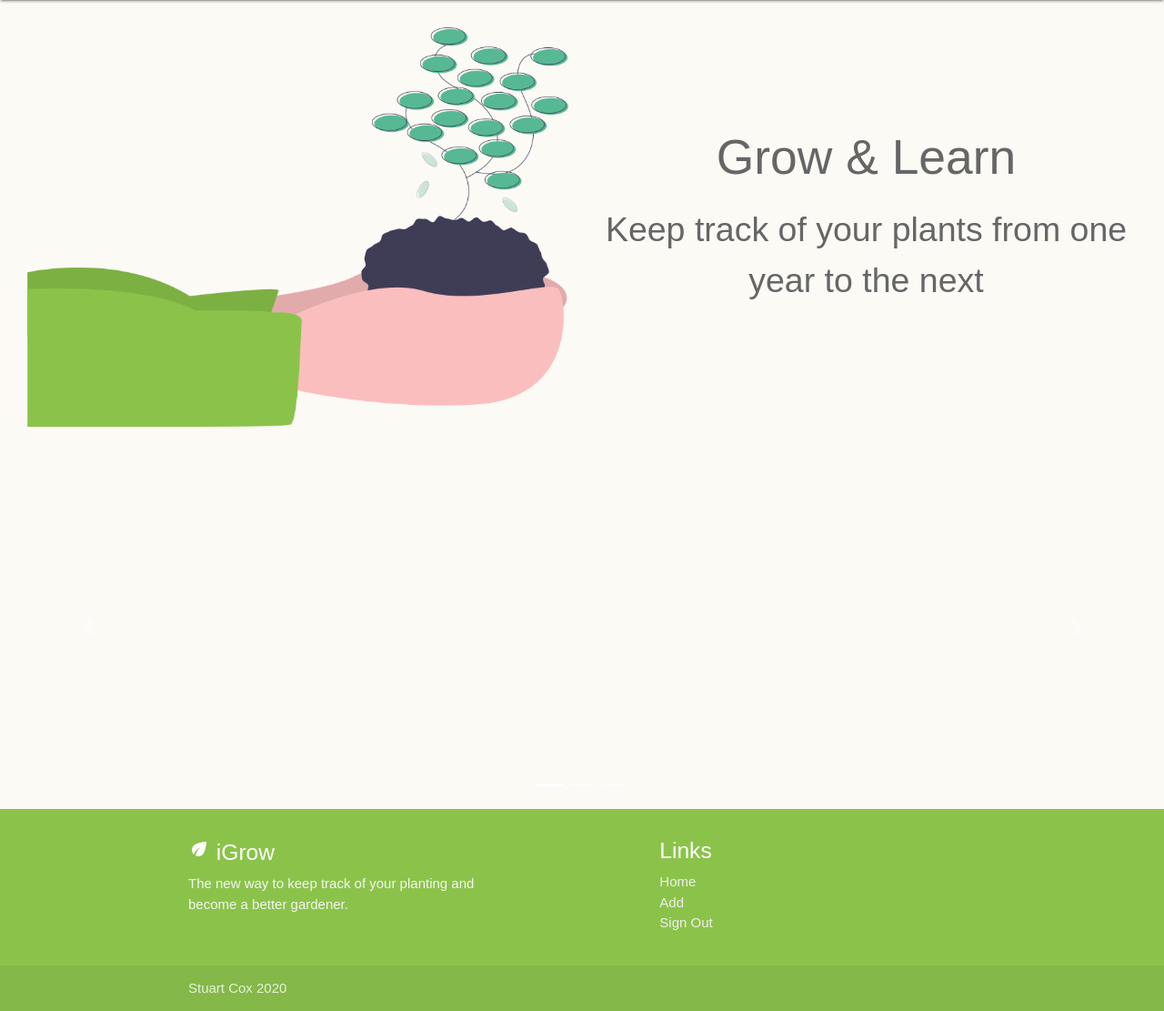
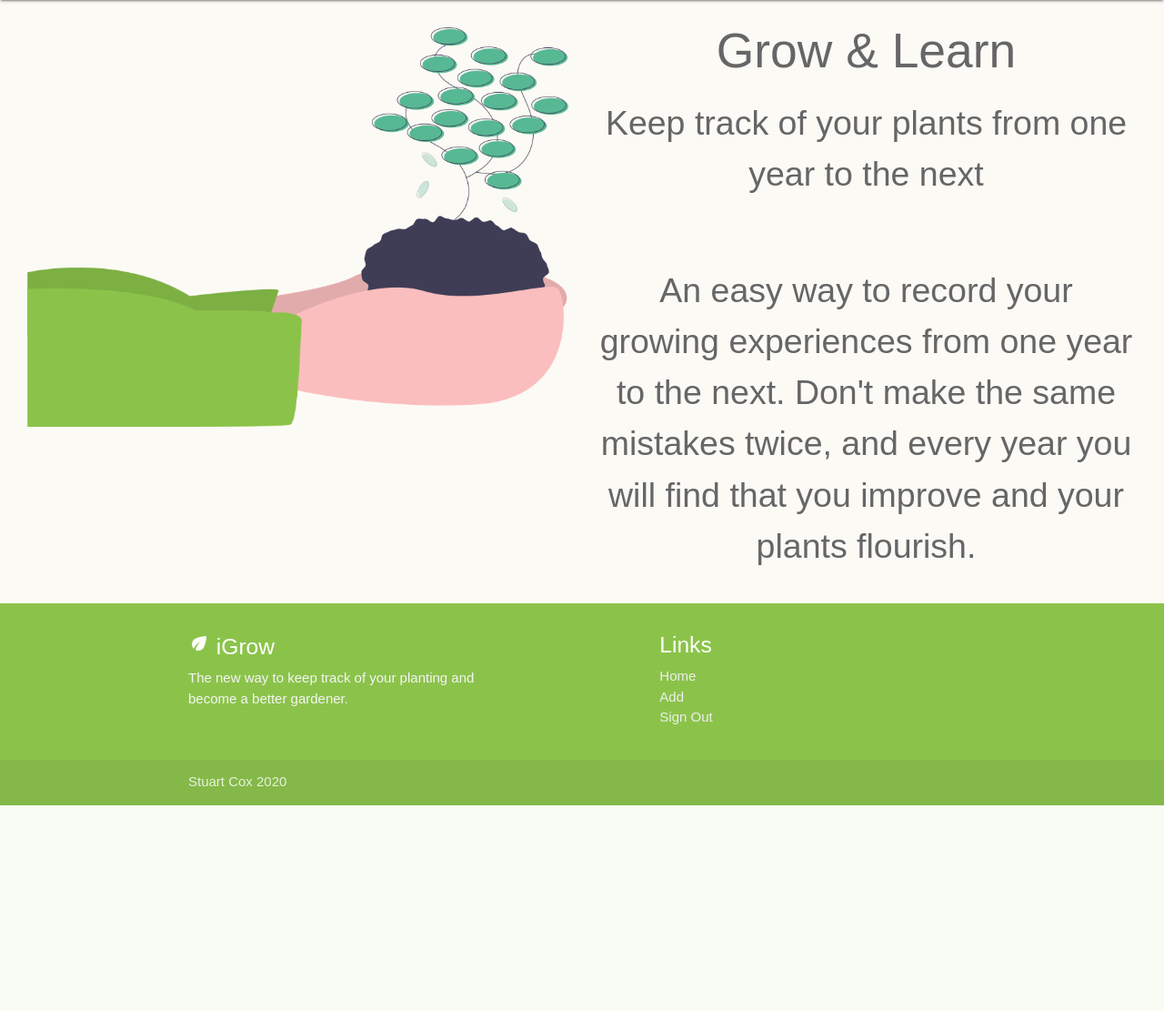
Before and after one commit to StuartCox3107/iGrow, a Flask app: page / in a window 1280 px wide. Shown: the part 64-1175 px from the top of the page at 91% size. After the commit the page ends 949 px from the top, so only its background shows below. Run offline with Flask 2, Linux system fonts and the light colour scheme; some libraries are stand-ins or nearby versions; some web fonts are replaced.

Commit message:
extra html pages deleted

```diff
--- a/app.py
+++ b/app.py
@@ -1,4 +1,4 @@
-from flask import Flask, render_template
+from flask import Flask, render_template, url_for
 import os
 from flask_pymongo import PyMongo
 from bson.objectid import ObjectId
--- a/templates/base.html
+++ b/templates/base.html
@@ -93,7 +93,7 @@
   </body>
 
   <!--script sources-->
-  <script src="https://cdnjs.cloudflare.com/ajax/libs/jquery/3.5.1/jquery.slim.min.js"></script>
-  <script src="https://cdnjs.cloudflare.com/ajax/libs/popper.js/1.16.1/umd/popper.min.js"></script>
-  <script src="https://cdnjs.cloudflare.com/ajax/libs/twitter-bootstrap/4.4.1/js/bootstrap.min.js"></script>
+  <script src="https://code.jquery.com/jquery-3.4.1.slim.min.js" integrity="sha384-J6qa4849blE2+poT4WnyKhv5vZF5SrPo0iEjwBvKU7imGFAV0wwj1yYfoRSJoZ+n" crossorigin="anonymous"></script>
+    <script	src="https://cdn.jsdelivr.net/npm/popper.js@1.16.0/dist/umd/popper.min.js" integrity="sha384-Q6E9RHvbIyZFJoft+2mJbHaEWldlvI9IOYy5n3zV9zzTtmI3UksdQRVvoxMfooAo" crossorigin="anonymous"></script>
+    <script	src="https://stackpath.bootstrapcdn.com/bootstrap/4.4.1/js/bootstrap.min.js" integrity="sha384-wfSDF2E50Y2D1uUdj0O3uMBJnjuUD4Ih7YwaYd1iqfktj0Uod8GCExl3Og8ifwB6" crossorigin="anonymous"></script>
 </html>
--- a/templates/index.html
+++ b/templates/index.html
@@ -1,60 +1,25 @@
-{% extends 'base.html' %}
-{% block content %}
+{% extends 'base.html' %} {% block content %}
 <div class="container-fluid">
-<div class="row">
-	<div class="col-sm-12 col-md-6 float-left" id="indeximage">
-		<img class="img-fluid" src="{{url_for('static', filename='/images/' + 'handholdingsoil.png')}}" alt="picture of a hand holding soil" />
+  <div class="row">
+    <div class="col-sm-12 col-md-6 float-left" id="indeximage">
+      <img
+        class="img-fluid"
+        src="{{url_for('static', filename='/images/' + 'handholdingsoil.png')}}"
+        alt="picture of a hand holding soil"
+      />
     </div>
     <div class="col-sm-12 col-md-6 my-auto text-sm-center" id="indextext">
-		<h2>Grow & Learn</h2>
-        <p>Keep track of your plants from one year to the next</p>
-    </div>
-</div>
-</div>
-
-    <!--bootstrap carousel-->
-
-<div id="carouselExampleCaptions" class="carousel slide" data-ride="carousel">
-  <ol class="carousel-indicators">
-    <li data-target="#carouselExampleCaptions" data-slide-to="0" class="active"></li>
-    <li data-target="#carouselExampleCaptions" data-slide-to="1"></li>
-    <li data-target="#carouselExampleCaptions" data-slide-to="2"></li>
-  </ol>
-  <div class="carousel-inner">
-    <div class="carousel-item active">
-      <img src="{{url_for('static', filename='/images/' + 'handholdingsoil.png')}}" class="d-block w-100" alt="carousel image 1">
-      <div class="carousel-caption d-none d-md-block">
-        <h5>First slide label</h5>
-        <p>Nulla vitae elit libero, a pharetra augue mollis interdum.</p>
-      </div>
-    </div>
-    <div class="carousel-item">
-      <img src="{{url_for('static', filename='/images/' + 'handholdingsoil.png')}}" class="d-block w-100" alt="carousel image 2">
-      <div class="carousel-caption d-none d-md-block">
-        <h5>Second slide label</h5>
-        <p>Lorem ipsum dolor sit amet, consectetur adipiscing elit.</p>
-      </div>
-    </div>
-    <div class="carousel-item">
-      <img src="{{url_for('static', filename='/images/' + 'handholdingsoil.png')}}" class="d-block w-100" alt="carousel image 3">
-      <div class="carousel-caption d-none d-md-block">
-        <h5>Third slide label</h5>
-        <p>Praesent commodo cursus magna, vel scelerisque nisl consectetur.</p>
-      </div>
+      <h2>Grow & Learn</h2>
+      <p>Keep track of your plants from one year to the next</p>
+      <br />
+      <p>
+        An easy way to record your growing experiences from one year to the
+        next. Don't make the same mistakes twice, and every year you will find
+        that you improve and your plants flourish.
+      </p>
     </div>
   </div>
-  <a class="carousel-control-prev" href="#carouselExampleCaptions" role="button" data-slide="prev">
-    <span class="carousel-control-prev-icon" aria-hidden="true"></span>
-    <span class="sr-only">Previous</span>
-  </a>
-  <a class="carousel-control-next" href="#carouselExampleCaptions" role="button" data-slide="next">
-    <span class="carousel-control-next-icon" aria-hidden="true"></span>
-    <span class="sr-only">Next</span>
-  </a>
 </div>
 
 
-
-
-
 {% endblock %}
--- a/templates/signedin.html
+++ /dev/null
@@ -1,6 +0,0 @@
-{% extends 'base.html' %}
-{% block content %}
-
-
-
-{% endblock %}
--- a/templates/signup.html
+++ /dev/null
@@ -1,6 +0,0 @@
-{% extends 'base.html' %}
-{% block content %}
-
-
-
-{% endblock %}
```
